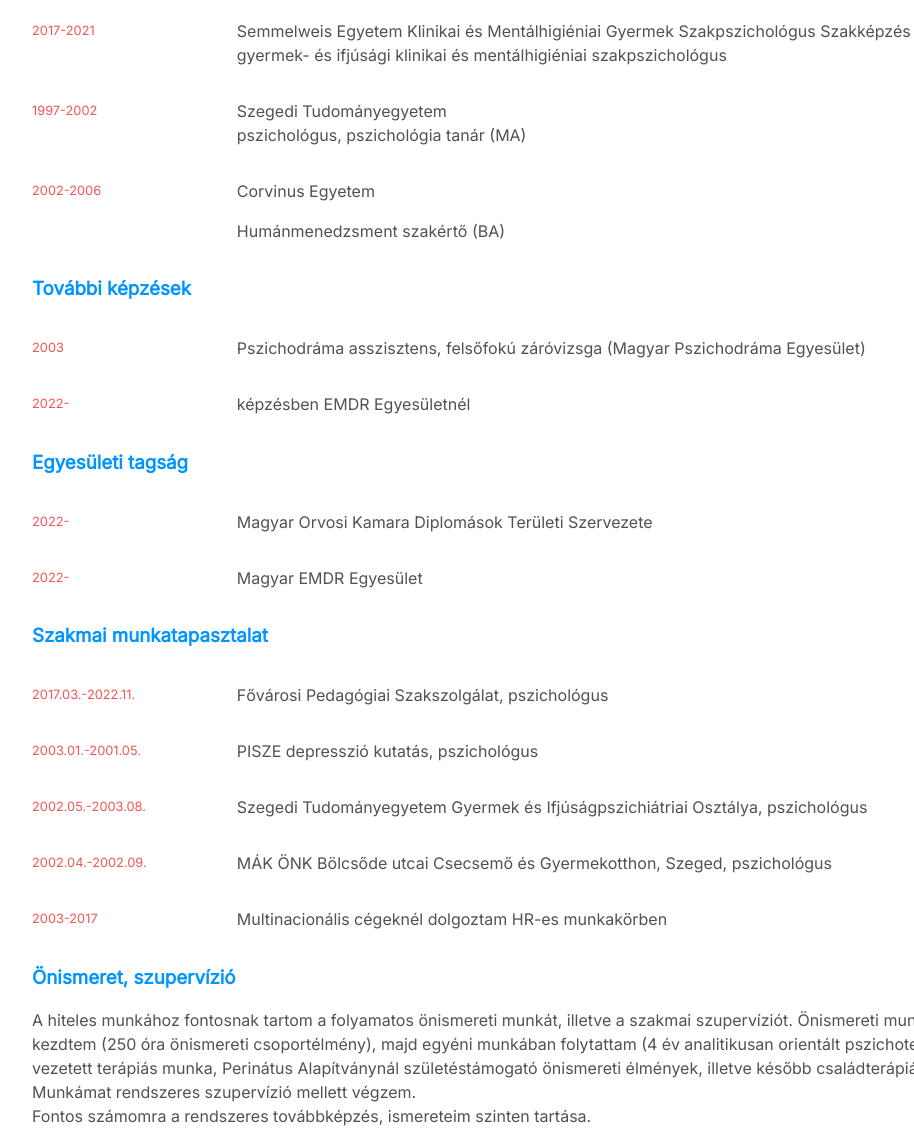
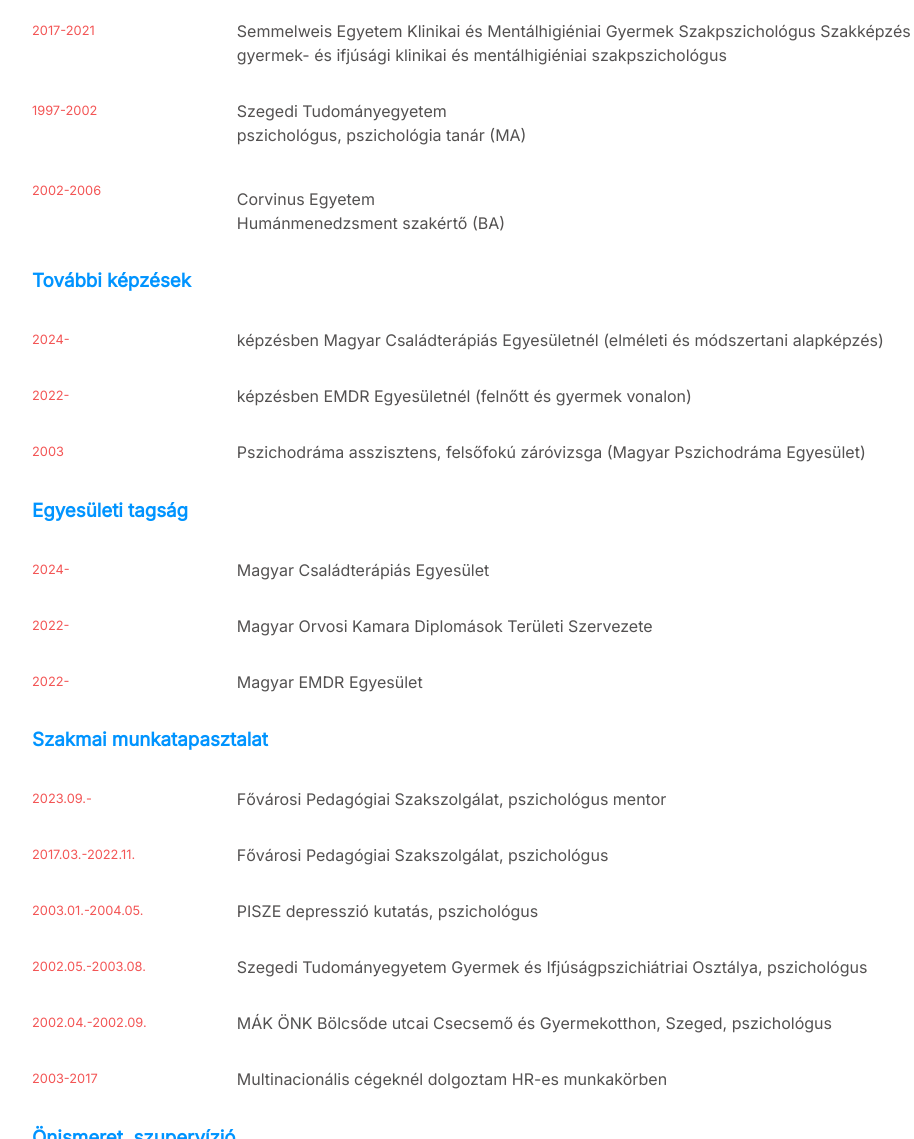
Before and after one commit to hszilvi/safarjudit, a website: page self.html in a window 1280 px wide. Shown: the part 654-1793 px from the top of the page, without its empty margins (32-946 px from the left). Drawn offline with Linux system fonts and the light colour scheme; a web font is replaced by a local one.

Commit message:
change content in self

```diff
--- a/self.html
+++ b/self.html
@@ -111,8 +111,8 @@
                 <li class="studies-list-row">
                     <div class="date">2002-2006</div>
                     <div class="info">
-                        <p>Corvinus Egyetem</p>
-                        <p>Humánmenedzsment szakértő (BA)</p>
+                        <br>Corvinus Egyetem</br>
+                        Humánmenedzsment szakértő (BA)</p>
                     </div>
                 </li>
             </ul>
@@ -122,15 +122,21 @@
             <h3>További képzések</h3>
             <ul class="studies-list">
                 <li class="studies-list-row">
-                    <div class="date">2003 </div>
+                    <div class="date">2024-</div>
                     <div class="info">
-                        <p>Pszichodráma asszisztens, felsőfokú záróvizsga (Magyar Pszichodráma Egyesület)</p>
+                        <p>képzésben Magyar Családterápiás Egyesületnél (elméleti és módszertani alapképzés)</p>
                     </div>
                 </li>
                 <li class="studies-list-row">
                     <div class="date">2022-</div>
                     <div class="info">
-                        <p>képzésben EMDR Egyesületnél</p>
+                        <p>képzésben EMDR Egyesületnél (felnőtt és gyermek vonalon)</p>
+                    </div>
+                </li>
+                <li class="studies-list-row">
+                    <div class="date">2003 </div>
+                    <div class="info">
+                        <p>Pszichodráma asszisztens, felsőfokú záróvizsga (Magyar Pszichodráma Egyesület)</p>
                     </div>
                 </li>
             </ul>
@@ -139,6 +145,12 @@
         <div class="memberships">
             <h3>Egyesületi tagság</h3>
             <ul class="studies-list">
+                <li class="studies-list-row">
+                    <div class="date">2024-</div>
+                    <div class="info">
+                        <p>Magyar Családterápiás Egyesület</p>
+                    </div>
+                </li>
                 <li class="studies-list-row">
                     <div class="date">2022-</div>
                     <div class="info">
@@ -157,13 +169,19 @@
             <h3>Szakmai munkatapasztalat</h3>
             <ul class="studies-list">
                 <li class="studies-list-row">
+                    <div class="date">2023.09.-</div>
+                    <div class="info">
+                        <p>Fővárosi Pedagógiai Szakszolgálat, pszichológus mentor</p>
+                    </div>
+                </li>
+                <li class="studies-list-row">
                     <div class="date">2017.03.-2022.11.</div>
                     <div class="info">
                         <p>Fővárosi Pedagógiai Szakszolgálat, pszichológus</p>
                     </div>
                 </li>
                 <li class="studies-list-row">
-                    <div class="date">2003.01.-2001.05.</div>
+                    <div class="date">2003.01.-2004.05.</div>
                     <div class="info">
                         <p>PISZE depresszió kutatás, pszichológus</p>
                     </div>
@@ -192,7 +210,7 @@
             <h3>Önismeret, szupervízió</h3>
             <p>A hiteles munkához fontosnak tartom a folyamatos önismereti munkát, illetve a szakmai szupervíziót.
                 Önismereti munkám a pszichodráma módszerével kezdtem (250 óra önismereti csoportélmény), majd egyéni munkában folytattam (4 év analitikusan orientált pszichoterápia, 2 év hipnoterapeuta által vezetett terápiás munka, Perinátus Alapítványnál születéstámogató önismereti élmények, illetve később családterápiás önismereti munka).<br>
-                Munkámat rendszeres szupervízió mellett végzem.<br>
+                Munkámat rendszeres szupervízió (gyermek klilnikai, családterápiás és EMDR) mellett végzem.<br>
                 Fontos számomra a rendszeres továbbképzés, ismereteim szinten tartása.</p>
         </div>
     </div>
```
